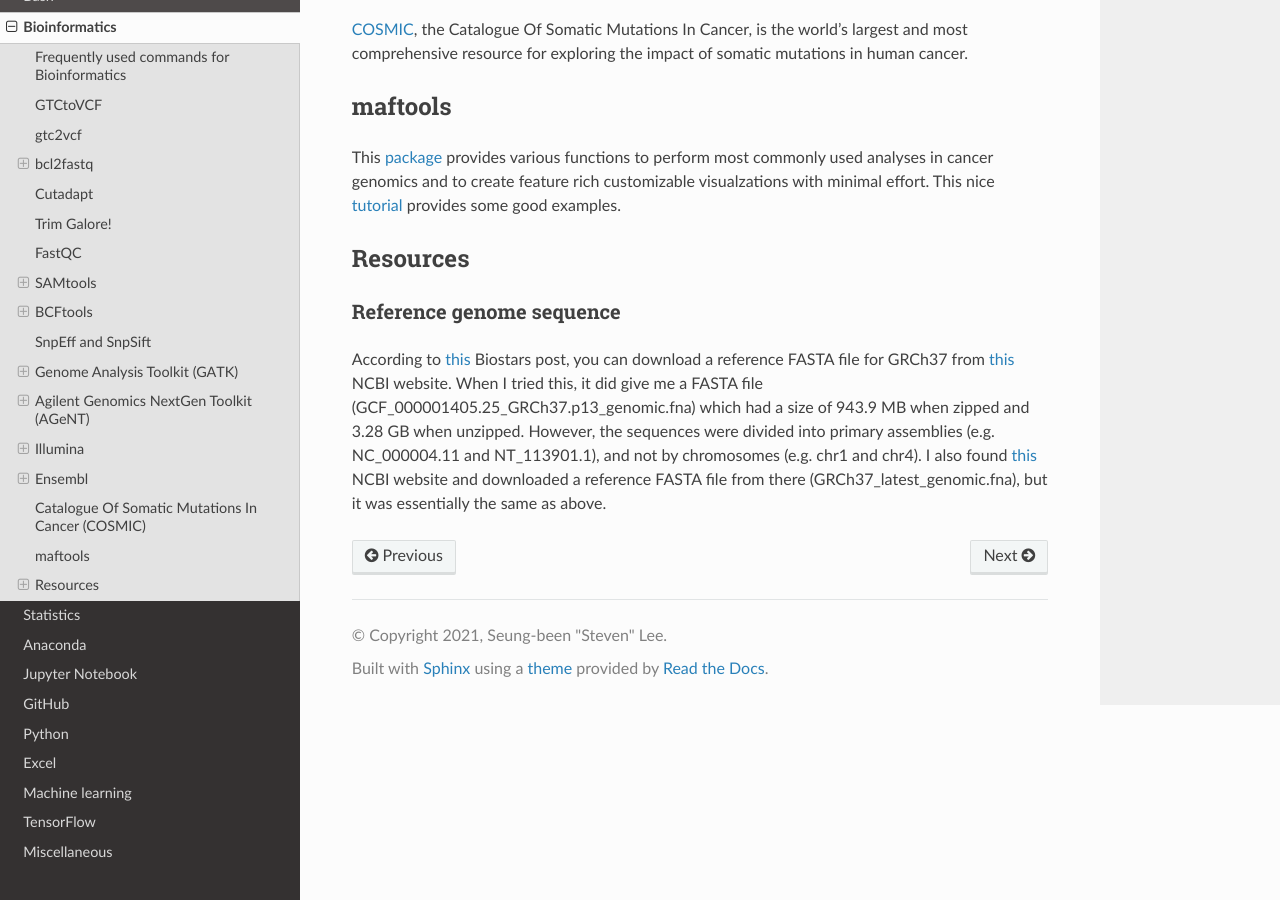
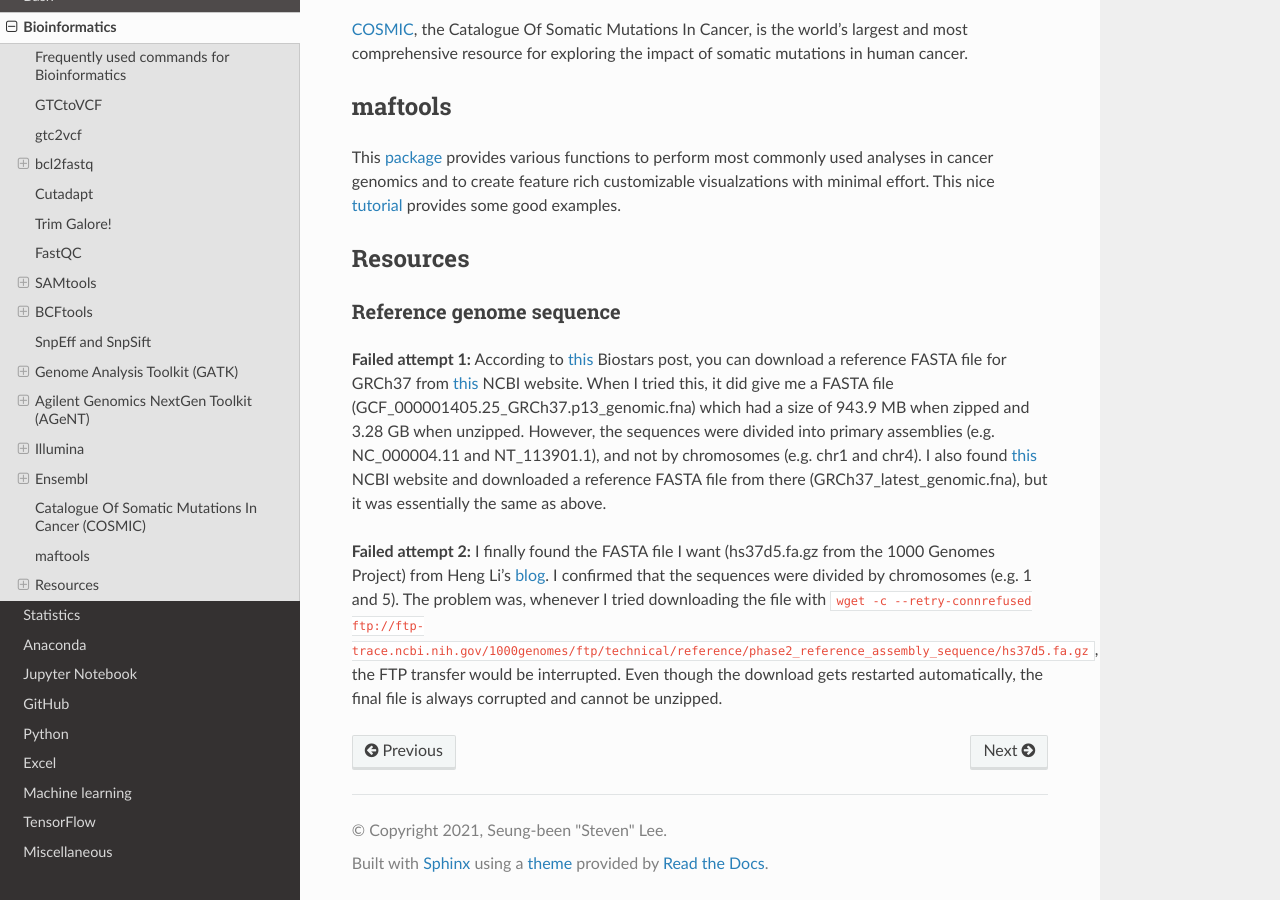
Before and after one commit to sbslee/notes, a Sphinx documentation site: the page built from docs/bioinformatics.rst, in a window 1280 px wide and 900 px high, scrolled down 11569 px. Built offline with Sphinx 7.4.7 and the Read the Docs theme 2.0.0, drawn with Linux system fonts in a browser that asks for light colours; some of the changed text lies outside the part shown.

Commit message:
Update notes

```diff
--- a/docs/bioinformatics.rst
+++ b/docs/bioinformatics.rst
@@ -50,7 +50,7 @@ Frequently used commands for Bioinformatics
 
     .. code-block:: console
 
-        $ echo $(zcat < sample.fastq | wc -l) / 4 | bc
+        $ echo $(zcat < sample.fastq.gz | wc -l) / 4 | bc
 
 * To extract only sequence reads from a zipped FASTQ file:
 
@@ -604,4 +604,6 @@ Resources
 Reference genome sequence
 -------------------------
 
-According to `this <https://www.biostars.org/p/338914/>`__ Biostars post, you can download a reference FASTA file for GRCh37 from `this <https://www.ncbi.nlm.nih.gov/assembly/GCF_000001405.25>`__ NCBI website. When I tried this, it did give me a FASTA file (GCF_000001405.25_GRCh37.p13_genomic.fna) which had a size of 943.9 MB when zipped and 3.28 GB when unzipped. However, the sequences were divided into primary assemblies (e.g. NC_000004.11 and NT_113901.1), and not by chromosomes (e.g. chr1 and chr4). I also found `this <https://www.ncbi.nlm.nih.gov/genome/guide/human/>`__ NCBI website and downloaded a reference FASTA file from there (GRCh37_latest_genomic.fna), but it was essentially the same as above.
+**Failed attempt 1:** According to `this <https://www.biostars.org/p/338914/>`__ Biostars post, you can download a reference FASTA file for GRCh37 from `this <https://www.ncbi.nlm.nih.gov/assembly/GCF_000001405.25>`__ NCBI website. When I tried this, it did give me a FASTA file (GCF_000001405.25_GRCh37.p13_genomic.fna) which had a size of 943.9 MB when zipped and 3.28 GB when unzipped. However, the sequences were divided into primary assemblies (e.g. NC_000004.11 and NT_113901.1), and not by chromosomes (e.g. chr1 and chr4). I also found `this <https://www.ncbi.nlm.nih.gov/genome/guide/human/>`__ NCBI website and downloaded a reference FASTA file from there (GRCh37_latest_genomic.fna), but it was essentially the same as above.
+
+**Failed attempt 2:** I finally found the FASTA file I want (hs37d5.fa.gz from the 1000 Genomes Project) from Heng Li's `blog <https://lh3.github.io/2017/11/13/which-human-reference-genome-to-use>`__. I confirmed that the sequences were divided by chromosomes (e.g. 1 and 5). The problem was, whenever I tried downloading the file with ``wget -c --retry-connrefused ftp://ftp-trace.ncbi.nih.gov/1000genomes/ftp/technical/reference/phase2_reference_assembly_sequence/hs37d5.fa.gz``, the FTP transfer would be interrupted. Even though the download gets restarted automatically, the final file is always corrupted and cannot be unzipped.
```
